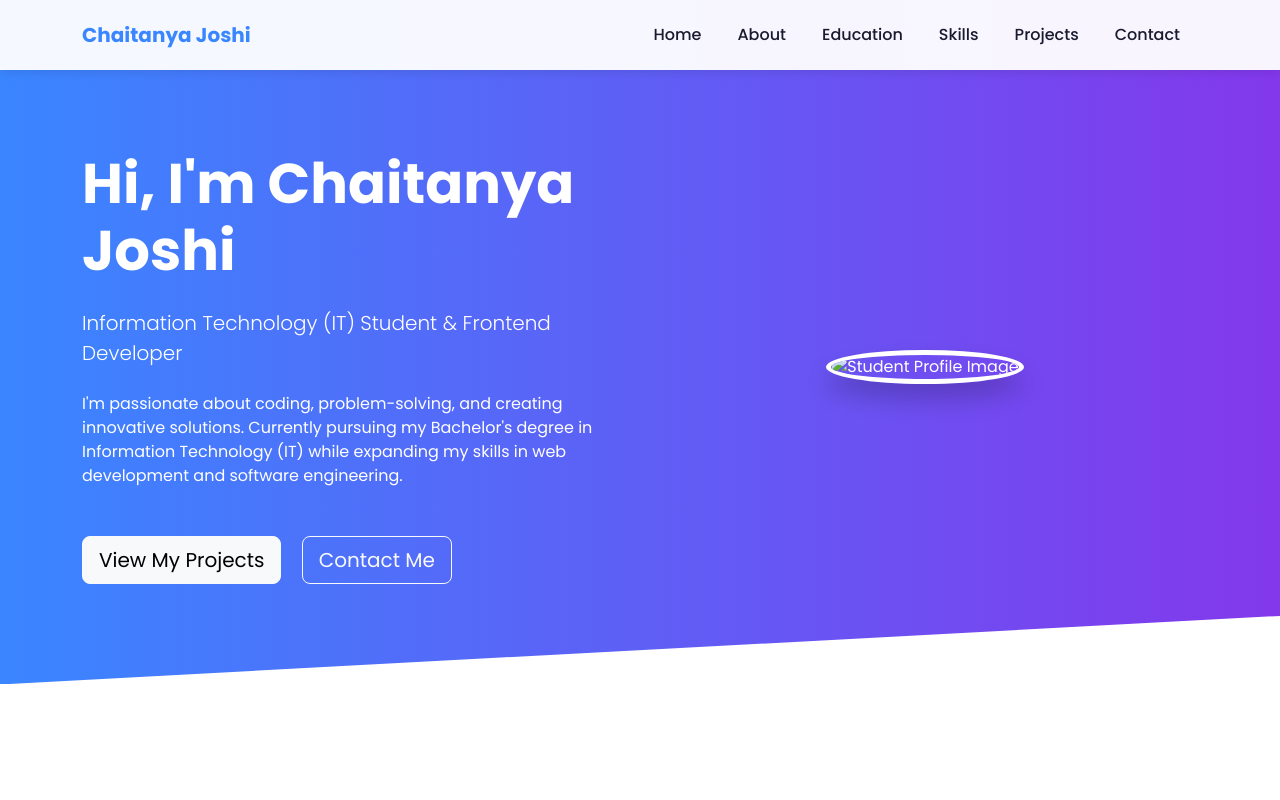
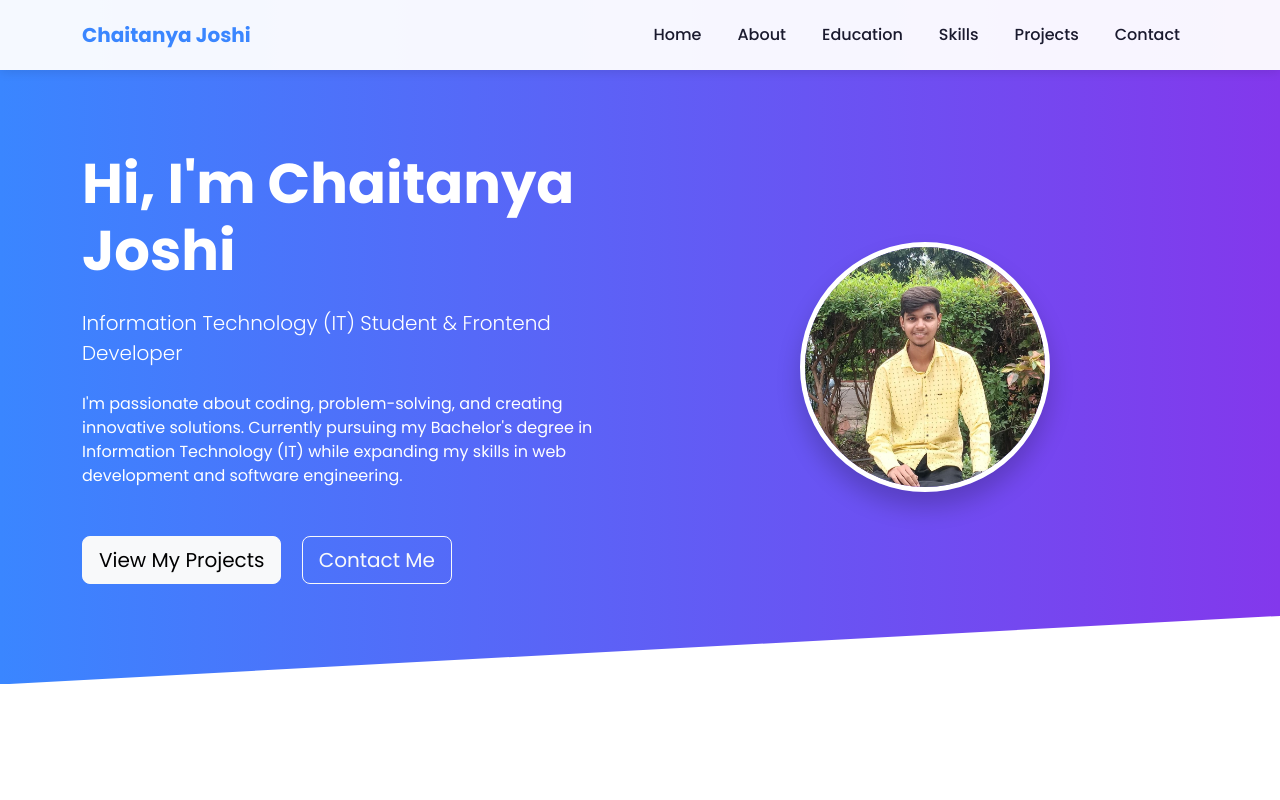
Before and after one commit to joshichaitanya58/My_Portfolio, a plain HTML site: page index.html in a window 1280 px wide. Shown: the top 800 px of the page. Drawn offline with nearby package versions, Linux system fonts and the light colour scheme.

Commit message:
Update index.html

```diff
--- a/index.html
+++ b/index.html
@@ -63,7 +63,7 @@
                     <a href="#contact" class="btn btn-outline-light btn-lg">Contact Me</a>
                 </div>
                 <div class="col-md-6 text-center">
-                    <img src="Root/images/me.jpg" alt="Student Profile Image"
+                    <img src="https://github.com/joshichaitanya58/My_Portfolio/blob/main/images/me.jpg?raw=true" alt="Student Profile Image"
                         class="profile-img rounded-circle" id="me">
                 </div>
             </div>
```
